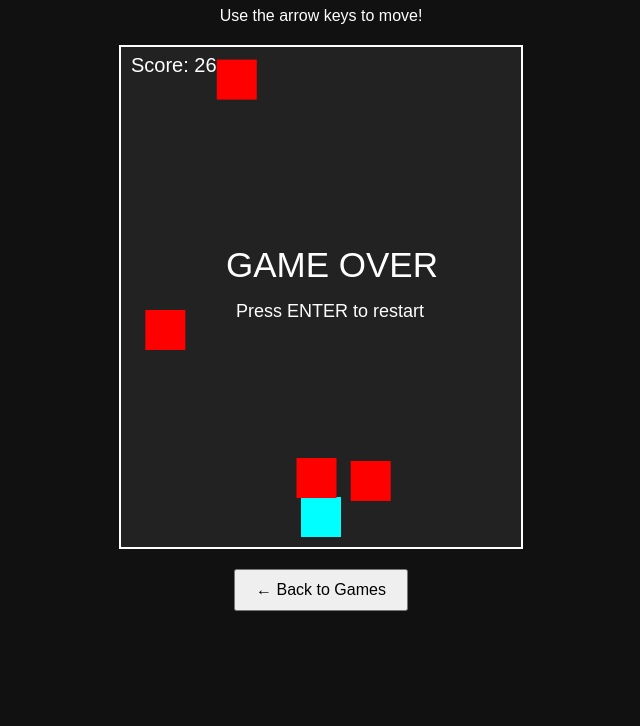
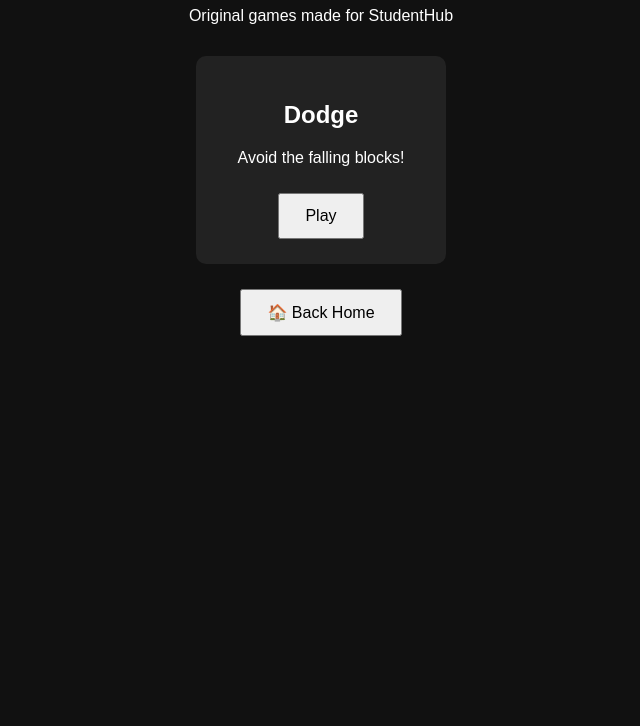
Before and after one commit to BIGjerry13ern/StudentHub, a plain HTML site: page dodge.html in a window 1280 px wide. Shown: the part 74-800 px from the top of the page, without its empty margins (319-959 px from the left). Drawn offline with Linux system fonts and the light colour scheme.

Commit message:
Update title and layout for StudentHub Games
Connected Dodge game to Games page

```diff
--- a/dodge.html
+++ b/dodge.html
@@ -1,165 +1,53 @@
 <!DOCTYPE html>
 <html>
 <head>
-    <title>StudentHub - Dodge</title>
+    <title>StudentHub - Games</title>
 
     <style>
         body {
-            margin: 0;
+            font-family: Arial;
+            text-align: center;
             background: #111;
             color: white;
-            font-family: Arial;
-            text-align: center;
         }
 
-        canvas {
+        .game {
+            display: inline-block;
             background: #222;
-            display: block;
-            margin: 20px auto;
-            border: 2px solid white;
+            padding: 25px;
+            margin: 15px;
+            border-radius: 10px;
+            width: 200px;
         }
 
         button {
-            padding: 10px 20px;
+            padding: 12px 25px;
+            margin-top: 10px;
             font-size: 16px;
+            cursor: pointer;
         }
     </style>
 </head>
 
 <body>
 
-    <h1>🎮 Dodge</h1>
-    <p>Use the arrow keys to move!</p>
+    <h1>🎮 StudentHub Games</h1>
+    <p>Original games made for StudentHub</p>
 
-    <canvas id="game" width="400" height="500"></canvas>
+    <div class="game">
+        <h2>Dodge</h2>
+        <p>Avoid the falling blocks!</p>
 
-    <button onclick="location.href='games.html'">
-        ← Back to Games
+        <button onclick="location.href='dodge.html'">
+            Play
+        </button>
+    </div>
+
+    <br>
+
+    <button onclick="location.href='index.html'">
+        🏠 Back Home
     </button>
-
-    <script>
-        const canvas = document.getElementById("game");
-        const ctx = canvas.getContext("2d");
-
-        let player = {
-            x: 180,
-            y: 450,
-            width: 40,
-            height: 40,
-            speed: 6
-        };
-
-        let obstacles = [];
-        let score = 0;
-        let gameOver = false;
-
-        let keys = {};
-
-        document.addEventListener("keydown", function(event) {
-            keys[event.key] = true;
-
-            if (gameOver && event.key === "Enter") {
-                location.reload();
-            }
-        });
-
-        document.addEventListener("keyup", function(event) {
-            keys[event.key] = false;
-        });
-
-        function createObstacle() {
-            obstacles.push({
-                x: Math.random() * 360,
-                y: -40,
-                width: 40,
-                height: 40,
-                speed: 3 + Math.random() * 3
-            });
-        }
-
-        function collision(a, b) {
-            return (
-                a.x < b.x + b.width &&
-                a.x + a.width > b.x &&
-                a.y < b.y + b.height &&
-                a.y + a.height > b.y
-            );
-        }
-
-        function update() {
-
-            if (gameOver) return;
-
-            if (keys["ArrowLeft"] && player.x > 0) {
-                player.x -= player.speed;
-            }
-
-            if (keys["ArrowRight"] && player.x < canvas.width - player.width) {
-                player.x += player.speed;
-            }
-
-            for (let obstacle of obstacles) {
-                obstacle.y += obstacle.speed;
-
-                if (collision(player, obstacle)) {
-                    gameOver = true;
-                }
-            }
-
-            obstacles = obstacles.filter(obstacle => obstacle.y < canvas.height);
-
-            score++;
-        }
-
-        function draw() {
-
-            ctx.clearRect(0, 0, canvas.width, canvas.height);
-
-            // Player
-            ctx.fillStyle = "cyan";
-            ctx.fillRect(
-                player.x,
-                player.y,
-                player.width,
-                player.height
-            );
-
-            // Obstacles
-            ctx.fillStyle = "red";
-
-            for (let obstacle of obstacles) {
-                ctx.fillRect(
-                    obstacle.x,
-                    obstacle.y,
-                    obstacle.width,
-                    obstacle.height
-                );
-            }
-
-            // Score
-            ctx.fillStyle = "white";
-            ctx.font = "20px Arial";
-            ctx.fillText("Score: " + Math.floor(score / 10), 10, 25);
-
-            if (gameOver) {
-                ctx.font = "35px Arial";
-                ctx.fillText("GAME OVER", 105, 230);
-
-                ctx.font = "18px Arial";
-                ctx.fillText("Press ENTER to restart", 115, 270);
-            }
-        }
-
-        function gameLoop() {
-            update();
-            draw();
-            requestAnimationFrame(gameLoop);
-        }
-
-        setInterval(createObstacle, 700);
-
-        gameLoop();
-    </script>
 
 </body>
 </html>
```
